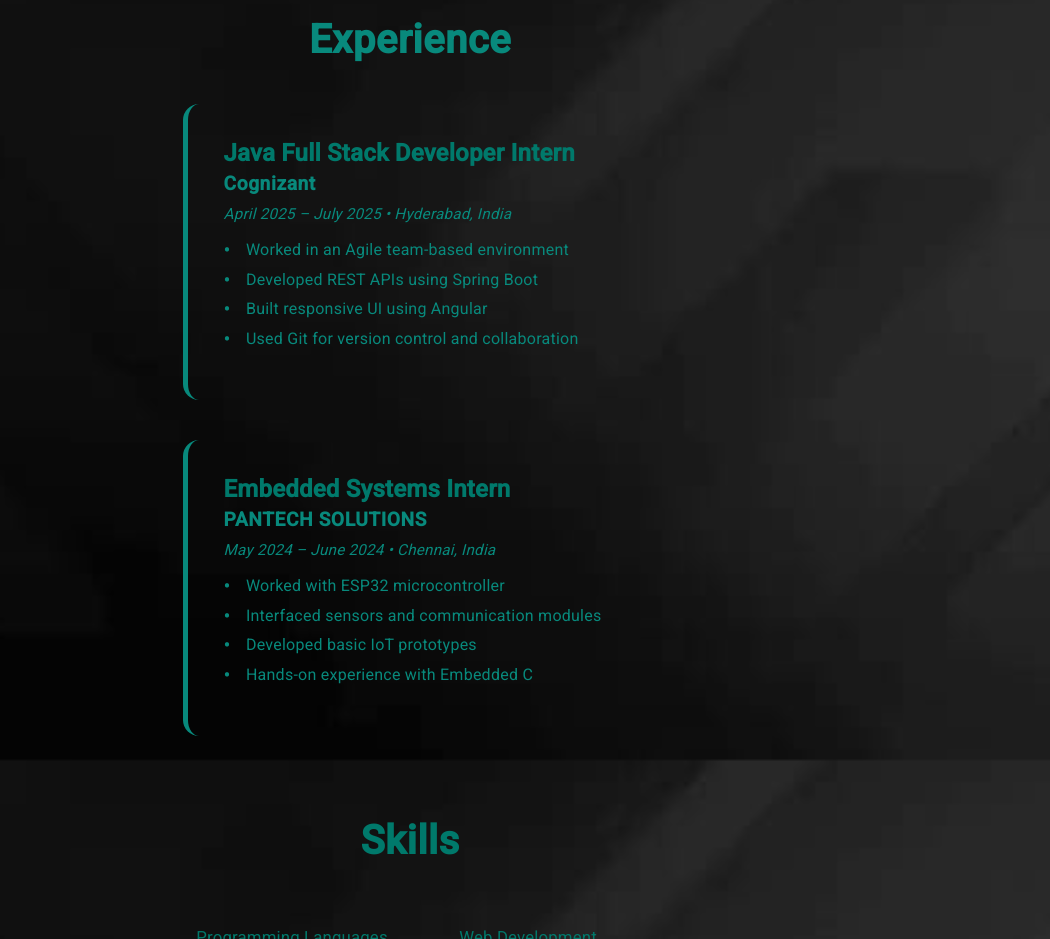
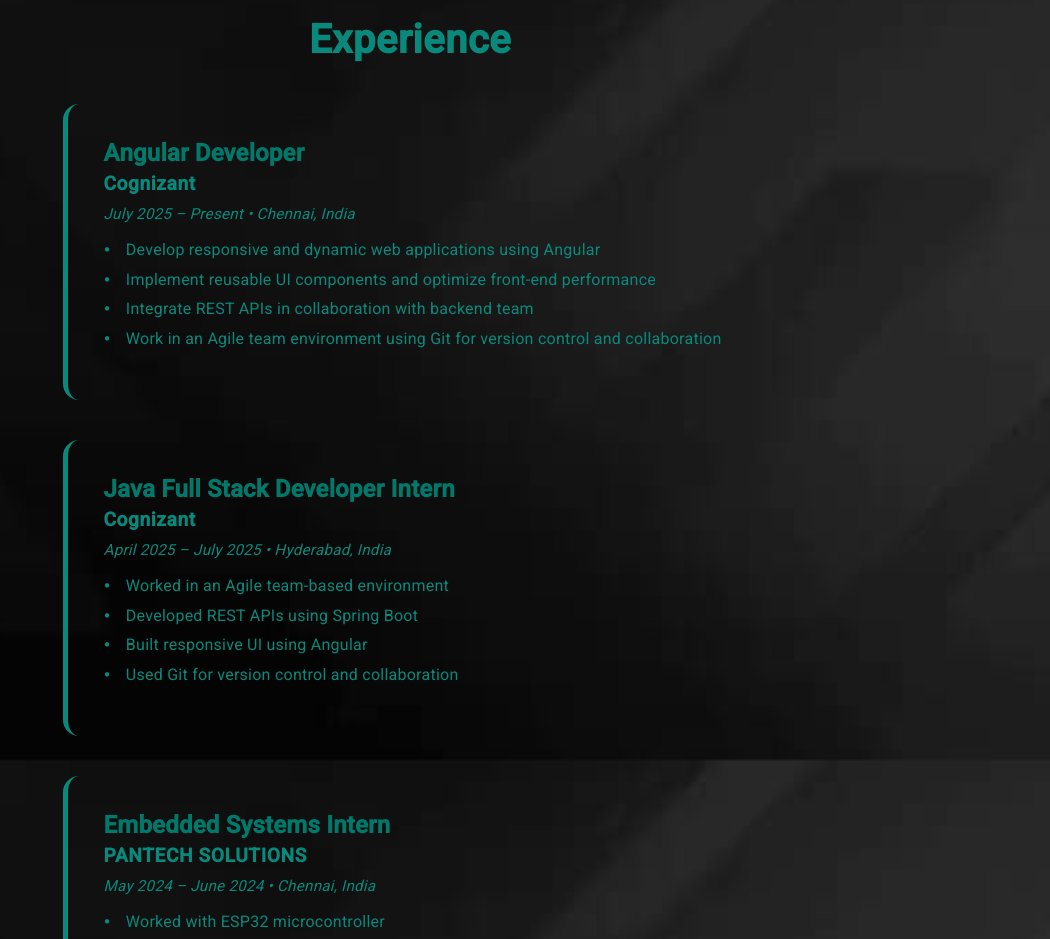
Before and after one commit to sahi26/My-Portfolio, an Angular app: page / in a window 1280 px wide. Shown: the part 840-1779 px from the top of the page, without its empty margins (230-1280 px from the left). Built offline with nearby package versions, Linux system fonts and the light colour scheme.

Commit message:
'jobUpdate'

```diff
--- a/src/app/components/experience/experience.component.ts
+++ b/src/app/components/experience/experience.component.ts
@@ -9,6 +9,18 @@
 export class ExperienceComponent implements OnInit {
 
   experiences = [
+    {
+      role: 'Angular Developer',
+      company: 'Cognizant',
+      duration: 'July 2025 – Present',
+      location: 'Chennai, India',
+      responsibilities: [
+        'Develop responsive and dynamic web applications using Angular',
+        'Implement reusable UI components and optimize front-end performance',
+        'Integrate REST APIs in collaboration with backend team',
+        'Work in an Agile team environment using Git for version control and collaboration'
+      ]
+    },
     {
       role: 'Java Full Stack Developer Intern',
       company: 'Cognizant',
```
Also changed, not shown: 1 other file (tests, documents, lock files or other folders).
